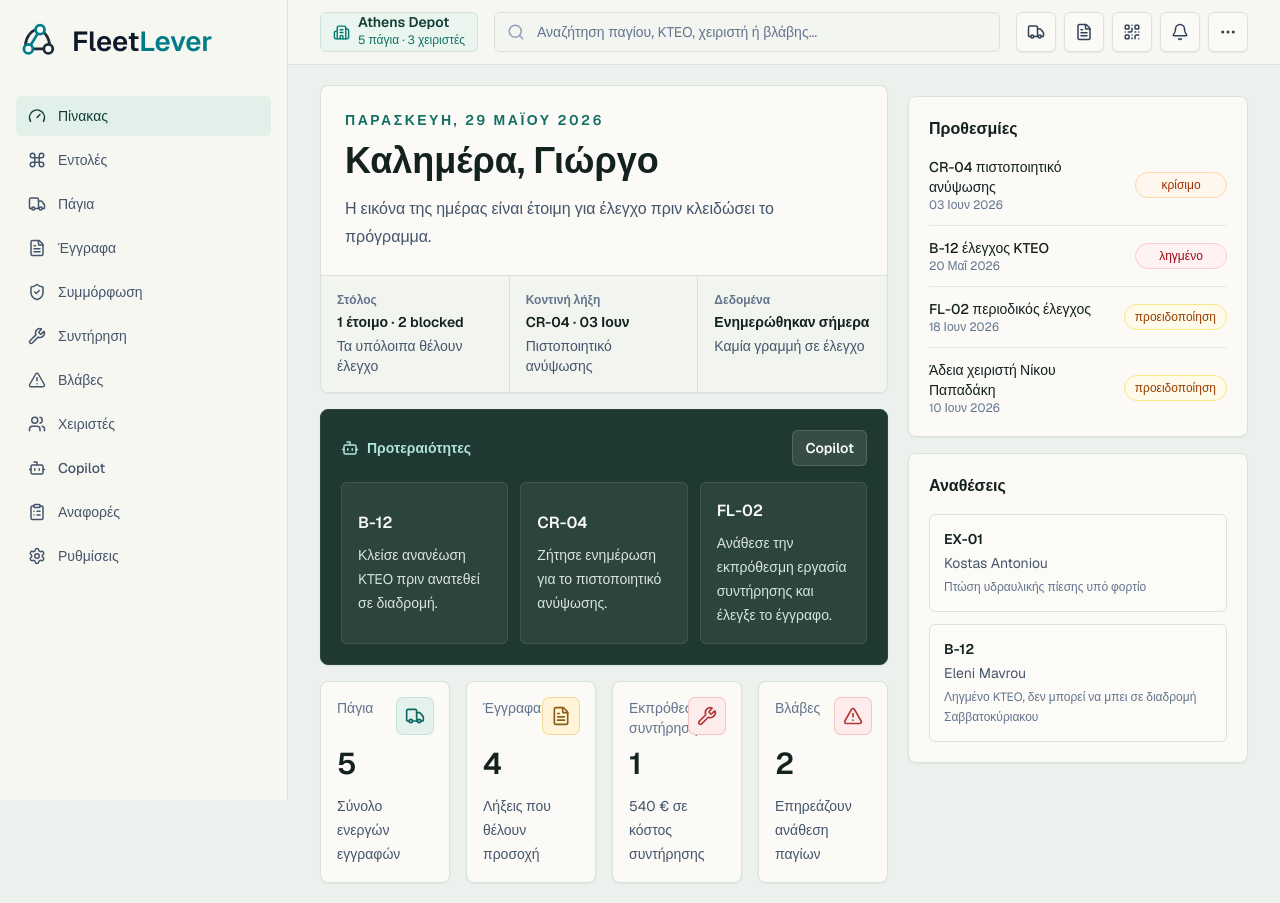
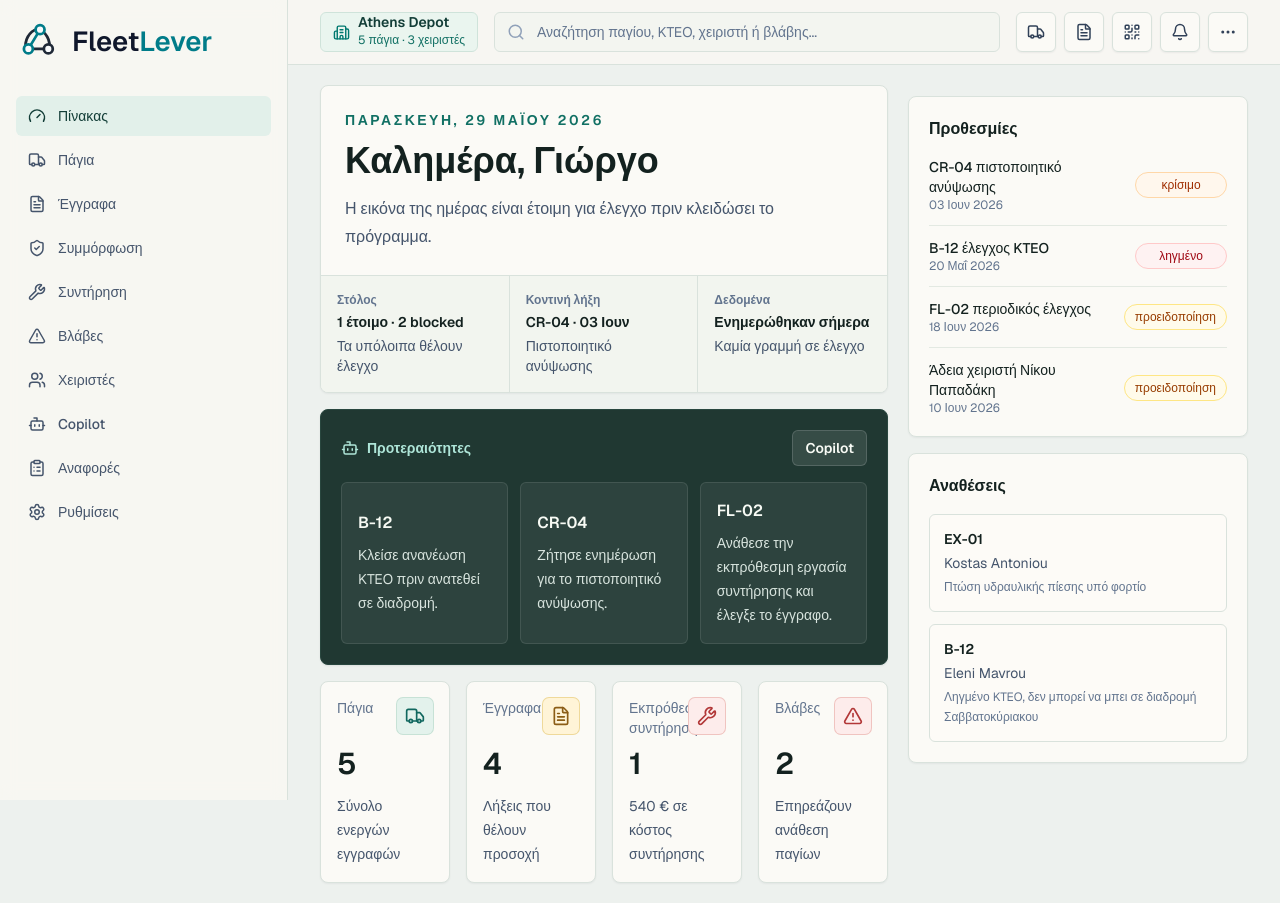
Before and after one commit to gkaragioul/FleetLever, a Next.js app: page / in a window 1280 px wide. Built offline with nearby package versions, Linux system fonts and the light colour scheme.

Commit message:
Hide command tab

```diff
--- a/src/components/fleetlever/operations-console.tsx
+++ b/src/components/fleetlever/operations-console.tsx
@@ -65,7 +65,6 @@ type TabId =
 
 const tabs: { id: TabId; label: string; icon: LucideIcon }[] = [
   { id: "dashboard", label: "Πίνακας", icon: Gauge },
-  { id: "command", label: "Εντολές", icon: Command },
   { id: "assets", label: "Πάγια", icon: Truck },
   { id: "documents", label: "Έγγραφα", icon: FileText },
   { id: "compliance", label: "Συμμόρφωση", icon: ShieldCheck },
```
